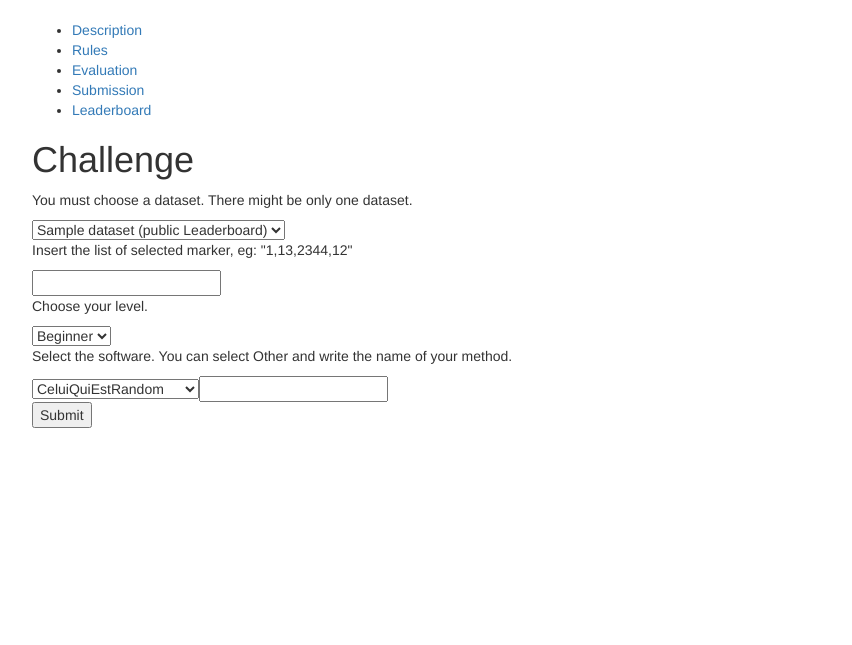
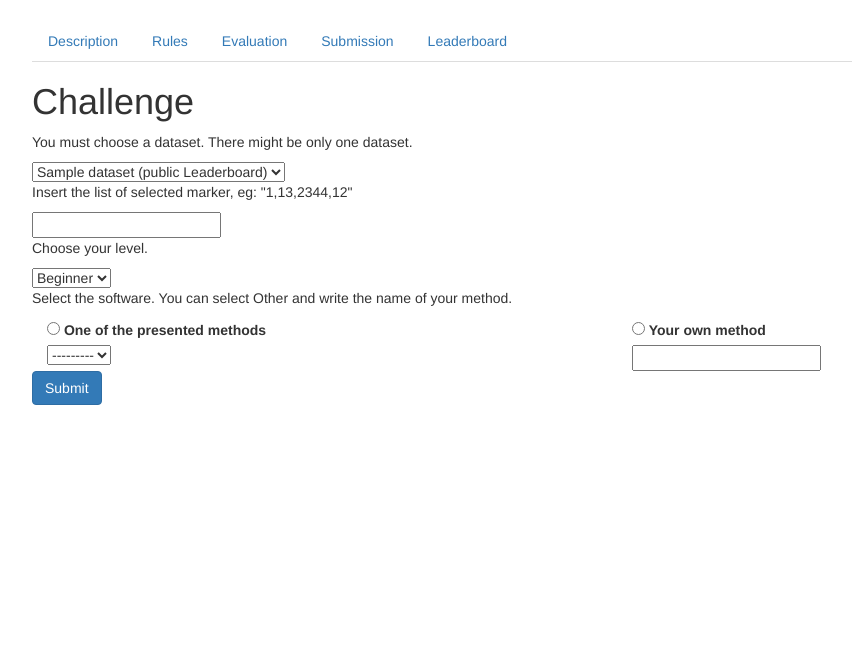
Before and after one commit to BioShock38/ChallengeWebSite, a Django app: page /challenge/1/ in a window 1280 px wide. Shown: the part 52-697 px from the top of the page, without its empty margins (38-890 px from the left). Run offline with Django 3.2, Linux system fonts and the light colour scheme; tables that the repository leaves empty hold one stand-in row (values such as "Sample post"); parts of the project's set-up code (start-up, migrations or seed data) failed here and were passed over; some libraries are stand-ins or nearby versions.

Commit message:
booootstrap

```diff
--- a/challenge/admin.py
+++ b/challenge/admin.py
@@ -1,6 +1,6 @@
 from django.contrib import admin
 
-from .models import Challenge,Submission, Dataset, Result
+from .models import Challenge,Submission, Dataset, Result, Method
 # Register your models here.
 
 class SubmissionAdmin(admin.ModelAdmin):
@@ -10,3 +10,4 @@ admin.site.register(Challenge)
 admin.site.register(Dataset)
 admin.site.register(Submission,SubmissionAdmin)
 admin.site.register(Result)
+admin.site.register(Method)
--- a/challenge/forms.py
+++ b/challenge/forms.py
@@ -1,21 +1,38 @@
 from django import forms
-from .models import Submission, Dataset
+from .models import Submission, Dataset, Method
 from .choicewithother import OptionalChoiceField
 
 class SubmitForm(forms.Form):
 
-    def __init__(self,*args,**kwargs):
+    PRESENTED, OTHER = 'presented', 'other'
+    METHOD_TYPE_CHOICES = (
+        (PRESENTED, 'One of the presented methods'),
+        (OTHER, 'Your own method'),
+        )
+
+    def __init__(self,data=None,*args,**kwargs):
         def conv(private):
             if private:
                 return " (private Leaderboard)"
             else:
                 return " (public Leaderboard)"
         l_simu = kwargs.pop("l_simu")
-        super(SubmitForm,self).__init__(*args,**kwargs)
+        super(SubmitForm,self).__init__(data,*args,**kwargs)
         self.fields['dataset'] = forms.ChoiceField(widget=forms.Select,
-                                                   choices=[(simu.name,simu.name + conv(simu.private)) for simu in l_simu])
+                                                   choices=[(simu.name,simu.name +
+                                                             conv(simu.private)) for simu in l_simu])
+        if data and data.get('softwaretype', None) == self.OTHER:
+            self.fields['software_other'].required = True
+        if data and data.get('softwaretype', None) == self.PRESENTED:
+            self.fields['software_presented'].required = True
+
 
     answer = forms.CharField(max_length=400)
     level = forms.ChoiceField(widget=forms.Select,
                               choices=Submission.LEVEL_CHOICES)
-    software = OptionalChoiceField(choices=Submission.SOFTWARE_CHOICES)
+
+    softwaretype = forms.ChoiceField(choices=METHOD_TYPE_CHOICES,
+                                     widget=forms.RadioSelect)
+
+    software_presented = forms.ModelChoiceField(Method.objects.all(), required=False)
+    software_other = forms.CharField(label="", max_length=400, required=False)
--- a/challenge/templates/challenge/index.html
+++ b/challenge/templates/challenge/index.html
@@ -8,7 +8,7 @@
 
 {% if error_message %}<p><strong>{{error_message}}</strong></p>{% endif %}
 
-<ul id="menu_challenges">
+<ul class="nav nav-pills nav-stacked" id="menu_challenges">
 {% for challenge in lchallenges %}
 <li><a href="{% url 'challenge:desc' challenge.id %}">{{challenge.name}}</a></li>
 {% endfor %}
--- a/challenge/templates/challenge/nav.html
+++ b/challenge/templates/challenge/nav.html
@@ -1,6 +1,6 @@
 {% block navigation %}
 <div id="menu_challenge">
-    <ul id="menu_general">
+    <ul class="nav nav-tabs" id="menu_general">
        <li><a href="{% url 'challenge:desc' challenge_id %}">Description</a></li>
        <li><a href="{% url 'challenge:rules' challenge_id %}">Rules</a></li>
        <li><a href="{% url 'challenge:evaluation' challenge_id %}">Evaluation</a></li>
--- a/challenge/templates/challenge/submit.html
+++ b/challenge/templates/challenge/submit.html
@@ -17,24 +17,37 @@
 <div class="fieldWrapper">
 {{ form.dataset.errors }}
 <p class="fieldDescription"> You must choose a dataset. There might be only one dataset. </p>
-{{ form.dataset|bootstrap }}
+{{ form.dataset|bootstrap_horizontal }}
 </div>
 <div class="fieldWrapper">
 {{ form.answer.errors }}
 <p class="fieldDescription"> Insert the list of selected marker, eg: "1,13,2344,12" </p>
-{{ form.answer|bootstrap }}
+{{ form.answer|bootstrap_horizontal }}
 </div>
 <div class="fieldWrapper">
 {{ form.level.errors }}
 <p class="fieldDescription"> Choose your level. </p>
-{{ form.level|bootstrap }}
+{{ form.level|bootstrap_horizontal }}
 </div>
+
+<p class="fieldDescription"> Select the software. You can select Other and write the name of your method. </p>
+
 <div class="fieldWrapper">
-{{ form.software.errors }}
-<p class="fieldDescription"> Select the software. You can select Other and write the name of your method. </p>
-{{ form.software|bootstrap }}
+{{ form.softwaretype.errors }}
+<div class="container">
+    <div class="row">
+        <div class="col-xs-6">
+          {{form.softwaretype.0}}<br/>
+          {{form.software_presented|bootstrap}}
+        </div>
+        <div class="col-xs-6">
+          {{form.softwaretype.1}}<br/>
+          {{form.software_other|bootstrap}}
+        </div>
+    </div>
 </div>
-<input type="submit" value="Submit" />
+</div>
+<input type="submit" class="btn btn-primary" value="Submit" />
 </form>
 
 {% if infosubmission %}<p>Limit of submission for this dataset {{infosubmission.0}}/{{infosubmission.1}} </p>{% endif %}
--- a/challenge/views.py
+++ b/challenge/views.py
@@ -108,16 +108,17 @@ def challenge_submit(request,challenge_id):
             except (KeyError, Dataset.DoesNotExist):
                 return render_error("Wrong selected simulation")
 
-            (soft,option) = (request.POST['software_0'],request.POST['software_1'])
-            if int(soft) < len(Submission.SOFTWARE_CHOICES)-1:
-                software = Submission.SOFTWARE_CHOICES[int(soft)][1]
+            (soft,option) = (form.cleaned_data['software_presented'],
+                             form.cleaned_data['software_other'])
+            if request.POST['softwaretype'] == 'presented':
+                software = soft.name
             else:
                 software = option
 
             nb_submission = Result.objects.filter(submission__challenge=challenge) \
-                                               .filter(submission__simu=selected_simu) \
-                                               .filter(submission__user=request.user) \
-                                               .count()
+                                          .filter(submission__simu=selected_simu) \
+                                          .filter(submission__user=request.user) \
+                                          .count()
             maxsubmission = selected_simu.maxsubmission
 
             if nb_submission >= maxsubmission:
@@ -159,7 +160,7 @@ def challenge_submit(request,challenge_id):
                                    'form': form,
                                    'challenge': challenge,
                                    'res': "Submitted !",
-                                   'infosubmission': (nb_submission,maxsubmission)
+                                   'infosubmission': (nb_submission+1,maxsubmission)
                                   })
                 else :
                     return render(request, 'challenge/submit.html',
@@ -167,7 +168,7 @@ def challenge_submit(request,challenge_id):
                                    'form': form,
                                    'challenge': challenge,
                                    'res': str(r.f1score),
-                                   'infosubmission': [nb_submission,maxsubmission]
+                                   'infosubmission': [nb_submission+1,maxsubmission]
                                })
 
         else:
```
